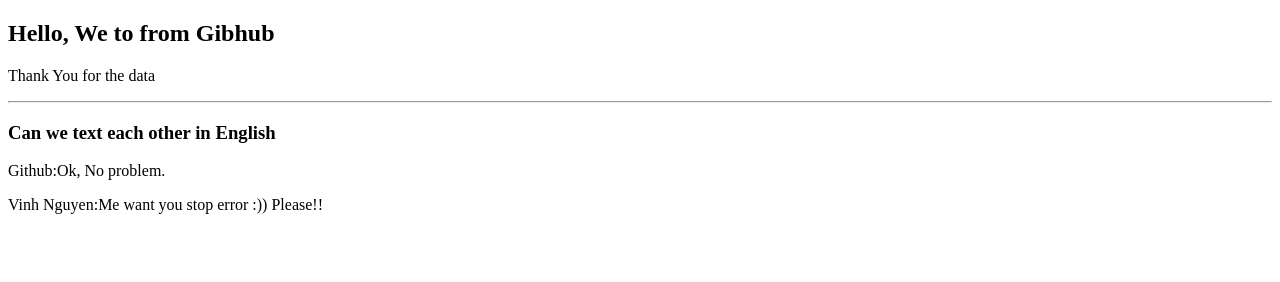
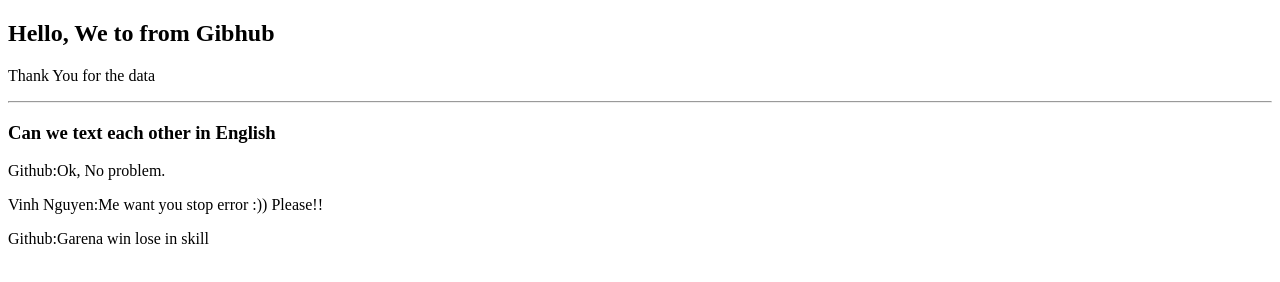
Before and after one commit to vinhnguyenVutatechs/test, a plain HTML site: page index.html in a window 1280 px wide. Drawn offline with Linux system fonts and the light colour scheme.

Commit message:
test file

```diff
--- a/index.html
+++ b/index.html
@@ -14,6 +14,7 @@
         <h3>Can we text each other in English</h3>
         <p><span>Github:</span>Ok, No problem.</p>
         <p><span>Vinh Nguyen:</span>Me want you stop error :)) Please!!</p>
+        <p><span>Github:</span>Garena win lose in skill</p>
     </div>
 </body>
 </html>
```
